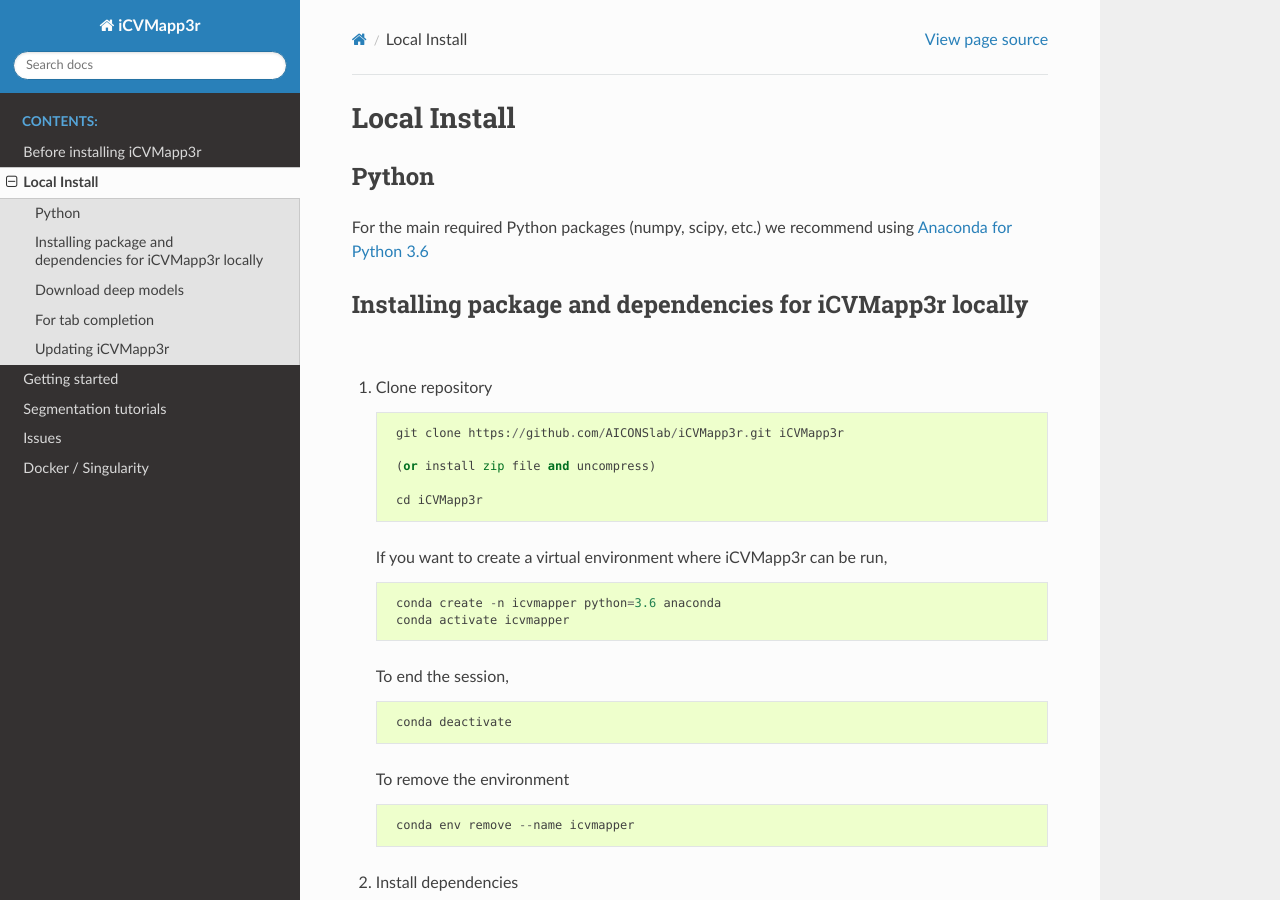
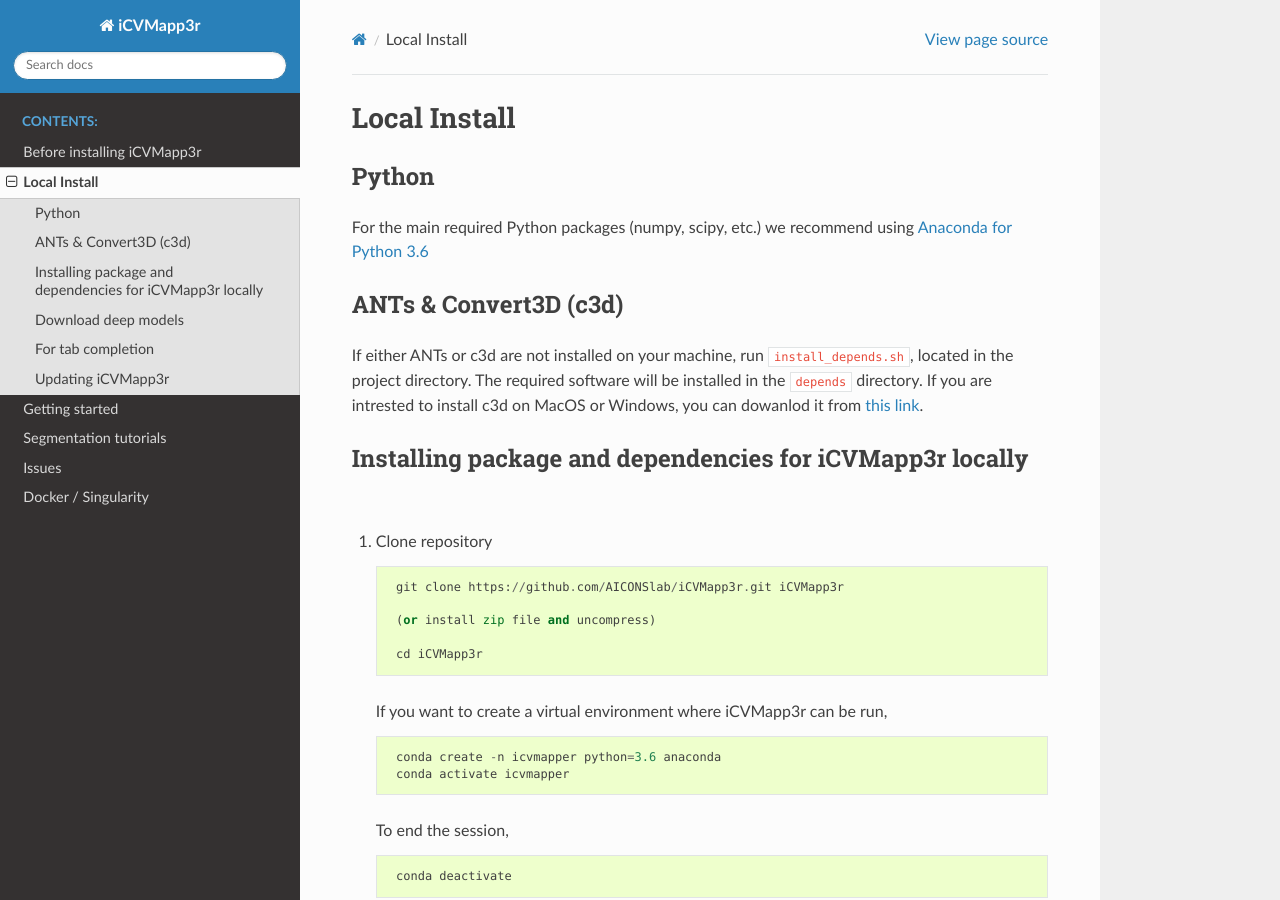
Before and after one commit to AICONSlab/iCVMapp3r, a Sphinx documentation site: the page built from docs/install.md, in a window 1280 px wide and 900 px high. Built offline with Sphinx 7.4.7 and the Read the Docs theme 2.0.0, drawn with Linux system fonts in a browser that asks for light colours.

Commit message:
Update install.md

```diff
--- a/docs/install.md
+++ b/docs/install.md
@@ -4,8 +4,11 @@
 For the main required Python packages (numpy, scipy, etc.) we recommend using
 [Anaconda for Python 3.6](https://www.continuum.io/downloads)
 
+## ANTs & Convert3D (c3d)
+
+If either ANTs or c3d are not installed on your machine, run `install_depends.sh`, located in the project directory. The required software will be installed in the `depends` directory.  If you are intrested to install c3d on MacOS or Windows, you can dowanlod it from [this link](http://www.itksnap.org/pmwiki/pmwiki.php?n=Downloads.C3D).
+
 ## Installing package and dependencies for iCVMapp3r locally
-
 1. Clone repository
 
         git clone https://github.com/AICONSlab/iCVMapp3r.git iCVMapp3r
```
